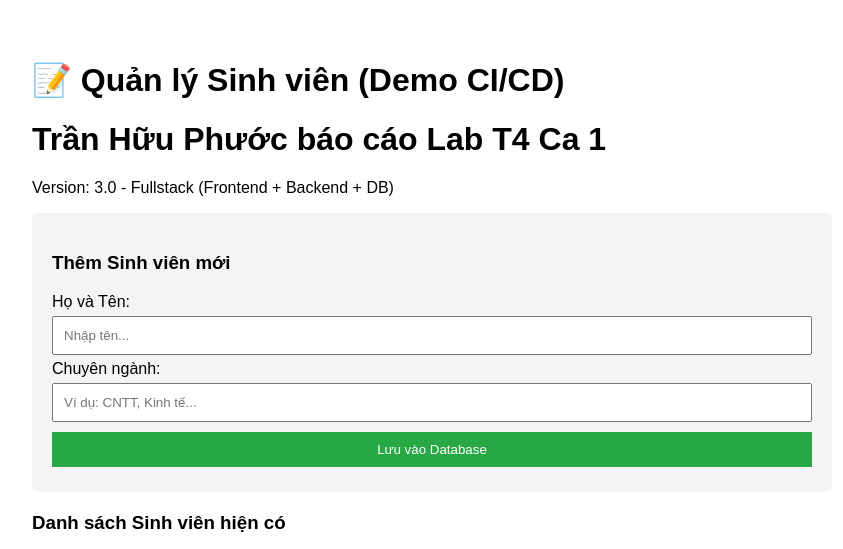
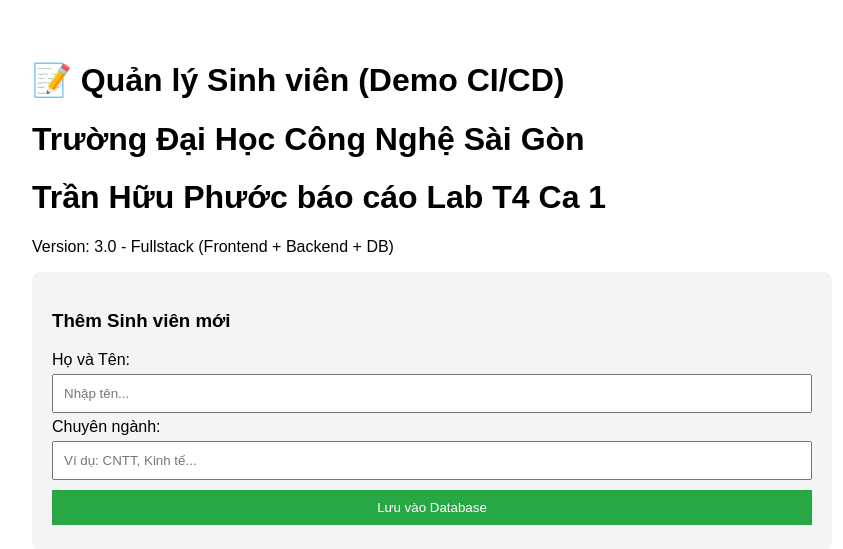
Before and after one commit to tranhuuphuoc062/demo-oss-cicd-php, a PHP site: page / in a window 1280 px wide. Shown: the top 549 px of the page, without its empty margins (208-1051 px from the left). Run offline with PHP 8.4, Linux system fonts and the light colour scheme; data that the repository does not hold is empty.

Commit message:
them ten truong

```diff
--- a/index.php
+++ b/index.php
@@ -48,6 +48,7 @@ $result = $conn->query($sql_get);
 <body>
 
     <h1>📝 Quản lý Sinh viên (Demo CI/CD)</h1>
+    <h1>Trường Đại Học Công Nghệ Sài Gòn</h1>
     <h1>Trần Hữu Phước báo cáo Lab T4 Ca 1</h1>
     <p>Version: 3.0 - Fullstack (Frontend + Backend + DB)</p>
 
```
